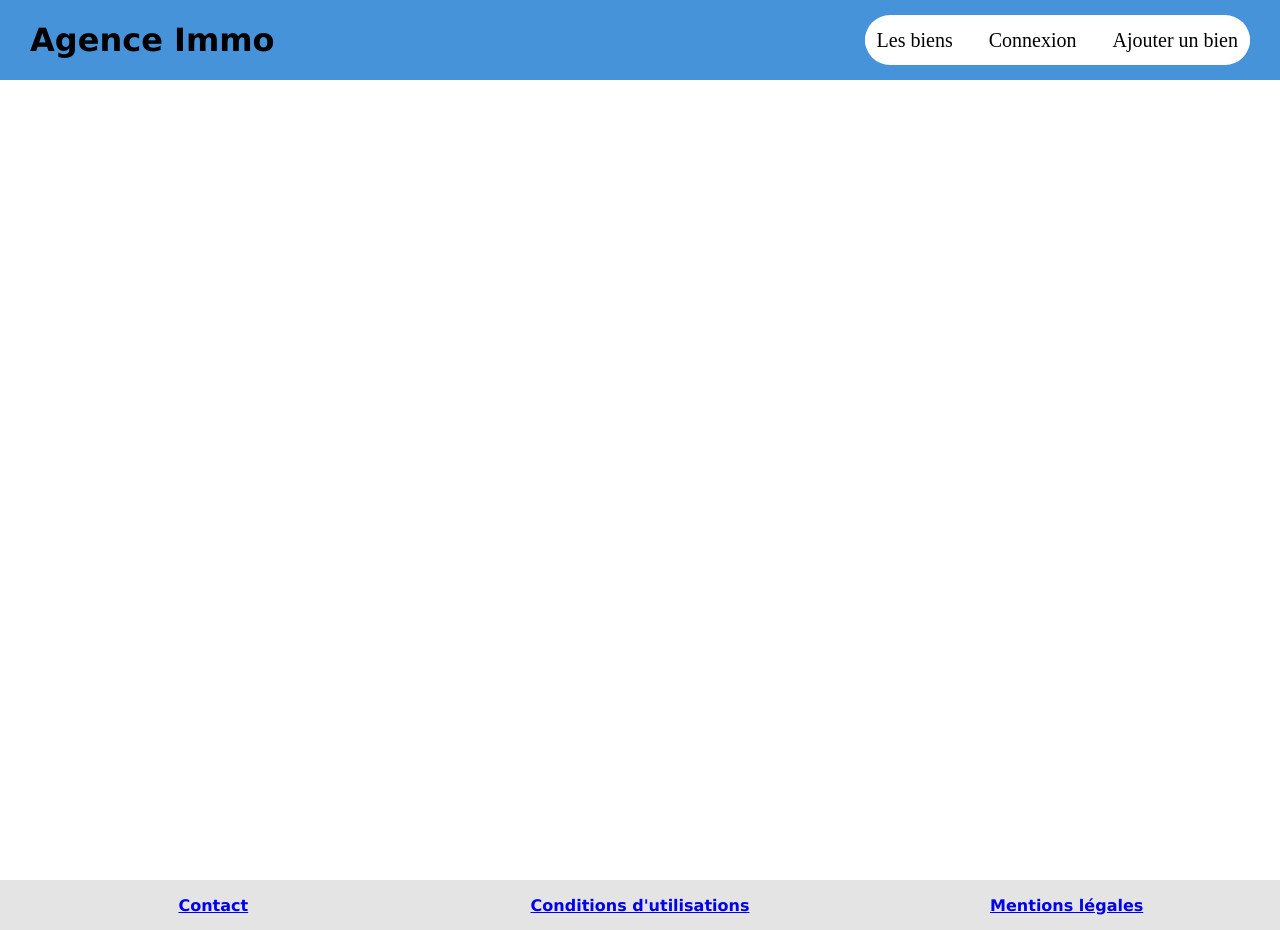
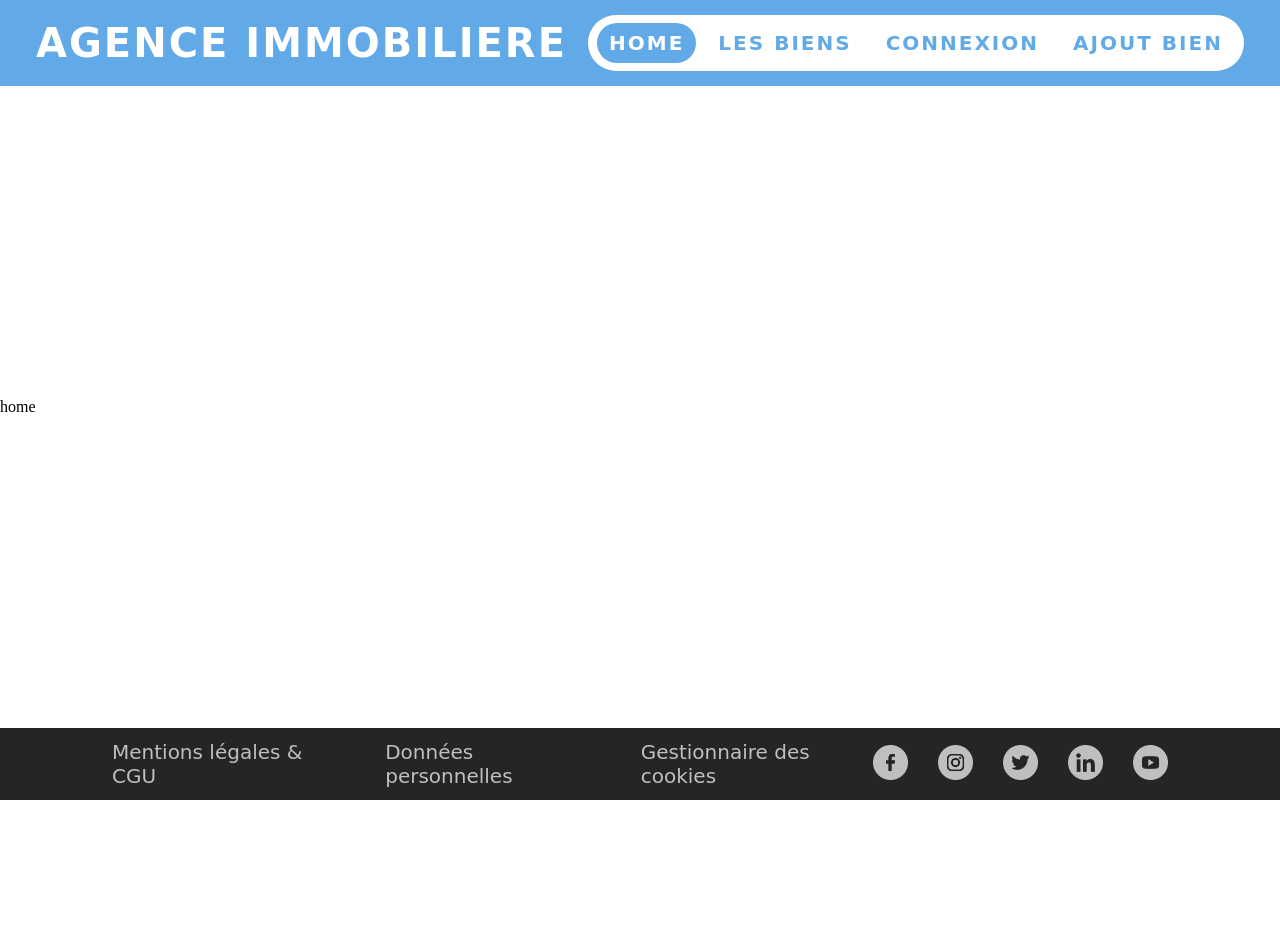
Before and after one commit to DrCosmo/AgenceMiss3, a PHP site: page /?page=home in a window 1280 px wide. After the commit the page ends 800 px from the top, so only its background shows below. Run offline with PHP 8.4, Linux system fonts and the light colour scheme; data that the repository does not hold is empty.

Commit message:
update v1.2

```diff
--- a/css/styles.css
+++ b/css/styles.css
@@ -1,170 +1,208 @@
 *{
+    margin: 0;
     padding: 0;
-    margin: 0;
     box-sizing: border-box;
+    list-style: none;
+    text-decoration: none;
+    color: black;
+    transition: 250ms;
 }
 
 body{
-    background-color: #fff;
     height: 100vh;
     width: 100vw;
+    max-width: 100vw;
+    display: flex;
+    flex-direction: column;
 }
 
 /*
-HEADER
+==============================
+==                          ==
+==          HEADER          ==
+==                          ==
+==============================
 */
 
 header{
-    background-color: #4793da;
-    height: 80px;
-    width: 100vw;
+    background-color: #61a9e7;
     display: flex;
     flex-direction: row;
+    justify-content: space-evenly;
     align-items: center;
-    justify-content: space-between;
-    padding: 10px 30px;
+    padding: 15px;
+    font-family: 'Brush Script MT', cursive;
 }
 
-header ul{
-    height: 50px;
-    width: fit-content;
+header h1{
+    font-size: 40px;
+    letter-spacing: 2px;
+    color: #fff;
+}
+
+header nav{
     display: flex;
     flex-direction: row;
-    justify-content: center;
-    gap: 12px;
-    align-items: center;
-    background: #fff;
-    list-style: none;
-    border-radius: calc(50px/2);
+    gap: 10px;
+    background-color: white;
+    padding: 8px 9px;
+    border-radius: 100px;
 }
 
-header ul li a{
-    color: black;
-    height: 50px;
-    text-decoration: none;
-    background-color: hsl( 0, 0%, 100%);
+header nav a{
+    color: #61a9e7;
+    font-weight: bold;
+    letter-spacing: 2px;
+    font-size: 20px;
+    background-color: hsl(0, 0%, 100%);
     padding: 8px 12px;
-    border-radius: 50px;
-    font-size: 20px;
+    border-radius: 100px;
 }
 
-header ul li a:hover{
-    background: hsl( 0, 0%, 90%);
+header nav a:hover:not(.selected){
+    background-color: hsl(0, 0%, 90%);
 }
 
-header ul li .navSelected{
-    background: #4793da;
+header nav .selected{
+    background-color: #61a9e7;
     color: #fff;
 }
 
 /*
-SECTION
+===============================
+==                           ==
+==          MIDPAGE          ==
+==                           ==
+===============================
 */
 
-.midpage{
-    width: 100%;
-    height: max-content;
+.page{
+    flex: 1;
     display: flex;
     flex-direction: row;
-    justify-content: center;
     align-items: center;
+    overflow: hidden;
 }
 
+/*
+==================================
+==                              ==
+==          FormSearch          ==
+==                              ==
+==================================
+*/
+
 #formSearch{
+    background-color: #dddddd;
+    width: fit-content;
+    height: fit-content;
+    padding: 15px;
+    border-radius: 0 5px 5px 0;
     display: flex;
-    padding: 10px;
-    max-width: fit-content;
-    height: fit-content;
-    background-color: #d1e0e3;
     flex-direction: column;
-    gap: 20px;
+    gap: 10px;
+    align-self: center;
 }
 
 #formSearch div{
     display: flex;
     flex-direction: row;
     gap: 10px;
+    font-size: 20px;
 }
 
 #formSearch div label{
-    width: 60px;
+    width: 70px;
 }
 
 #formSearch div select{
+    appearance: none;
+    background-color: hsl(0, 0%, 80%);
+    border-radius: 5px;
+    padding: 0 10px;
+    border: 1px hsl(0, 0%, 70%) solid;
     width: 100%;
-    appearance: none;
-    background-color: #c0d4d8;
-    border-radius: 5px;
-    border: 1px solid black;
-    padding: 0 5px 0 5px;
 }
 
-#submit{
-    width: 33%;
-    appearance: none;
-    background-color: #c0d4d8;
-    border-radius: 5px;
-    border: 1px solid black;
-    padding: 1px 5px;
-    margin-top: 10px;
-    align-self: center;
+#formSearch div select:hover{
+    background-color: #61a9e7;
 }
 
-#formAjoutbien{
-    background-color: #d1e0e3;
-    height: auto;
+#formSearch div select:focus{
+    background-color: #61a9e7;
+}
+
+#formSearch #submit,
+#formSearch #reset{
     width: fit-content;
-    padding: 10px;
-    display: flex;
-    flex-direction: column;
-    gap: 8px;
-    flex-wrap: wrap;
+    padding: 2px 5px;
+    appearance: none;
+    background-color: hsl(0, 0%, 80%);
+    border: 1px hsl(0, 0%, 70%) solid;
+    padding: 4px 8px;
     border-radius: 5px;
 }
 
-#formAjoutbien div{
+#formSearch .send{
     display: flex;
     flex-direction: row;
-    gap: 5px;
+    align-items: center;
+    justify-content: space-evenly;
+    width: 100%;
+    height: fit-content;
+    margin-top: 10px;
 }
 
-#formAjoutbien div input:not(input[type="radio"]){
-    appearance: none;
-    border: none;
-    width: max-content;
-    background-color: #c0d4d8;
-    padding: 2px 5px;
-    border: 1px solid black;
-    border-radius: 5px;
+#formSearch #submit:hover{
+    background-color: #61e76c;
 }
 
-#formAjoutbien div input[type="radio"]{
-    appearance: none;
-    display: none;
-    border-radius: 5px;
+#formSearch #reset:hover{
+    background-color: #e76561;
 }
 
-#formAjoutbien div input[type="radio"]+label{
-    padding: 0px 5px;
-    border: 1px dashed black;
-    background-color: #c0d4d8;
-    border-radius: 5px
+/*
+============================
+==                        ==
+==          LIST          ==
+==                        ==
+============================
+*/
+
+#listerBiens{
+    height: 100%;
+    width: 100%;
+    overflow: scroll;
+    overflow-x: hidden;
+    padding: 30px 50px;
+    display: flex;
+    flex-direction: column;
+    gap: 30px;
 }
 
-#formAjoutbien div input[type="radio"]:checked+label{
-    font-weight: bold;
-    border: 1px solid black;
+#listerBiens a{
+    height: auto;
+    width: auto;
+    border-bottom: 1px black solid;
+    padding-bottom: 30px;
+    display: flex;
+    flex-direction: row;
+    justify-content: space-between;
+    align-items: center;
 }
 
-#formAjoutbien div select{
-    appearance: none;
+#listerBiens a:last-child{
     border: none;
-    width: max-content;
-    background-color: #c0d4d8;
-    padding: 2px 5px;
-    border: 1px solid black;
-    border-radius: 5px;
 }
+
+/*
+=============================
+==                         ==
+==          LOGIN          ==
+==                         ==
+=============================
+*/
+
 
 .menuLogin{
     width: 300px;
@@ -172,7 +210,9 @@ SECTION
     border: 1px solid #ccc;
     padding: 20px;
     text-align: center;
+    height: fit-content;
 }
+
 .menuLogin h2 {
     margin-top: 0;
 }
@@ -205,195 +245,71 @@ SECTION
 .menuLogin button:hover {
     background-color: #3e8e41;
 }
+
 .menuMembre{
     display: flex;
     flex-direction: column;
     background-color: azure;
  }
-/* css liste des bien*/
-h1, h2, h3, h4 {
-    font-family: 'Lucida Sans', 'Lucida Sans Regular', 'Lucida Grande', 'Lucida Sans Unicode', Geneva, Verdana, sans-serif;
+
+/*
+==============================
+==                          ==
+==          FOOTER          ==
+==                          ==
+==============================
+*/
+
+footer{
+    display: flex;
+    flex-direction: row;
+    bottom: 0;
+    background-color: #252526;
+    padding: 12px;
+    justify-content: space-between;
+    align-items: center;
+    font-family: 'Brush Script MT', cursive;
 }
 
-#listerBiens {
-    height: 100%;
-    width: 100%;
-    padding: 75px;
-    overflow-y: scroll;
+footer div{
     display: flex;
-    flex-direction: column;
-    align-items: center;
-    gap: 75px;
+    flex-direction: row;
 }
 
-#listerBiens a {
-    width: auto;
-    height: auto;
-    background-color: #e2e2e2;
-    padding: 20px 10px;
-    border-radius: 10px;
-    display: flex;
-    justify-content: space-between;
+footer .social{
+    margin-right: 100px;
 }
 
-#listerBiens a:hover {
-    background-color: #d4d4d4;
+footer .pages{
+    margin-left: 100px;
 }
 
-#listerBiens a .left {
-    height: auto;
-    width: 65%;
-    background-color: #ea094b;
-    color: #fff;
-    border-radius: 10px;
-    padding: 5px 15px;
+footer .social ul{
+    display: flex;
+    flex-direction: row;
+    gap: 30px;
 }
 
-#listerBiens a:hover .left {
-    background-color: #da0948;
+footer .social ul img{
+    height: 35px;
+    filter: invert(75%);
 }
 
-#listerBiens a .left .title {
-    padding-left: 50px;
+footer .social ul img:hover{
+    filter: invert(100%);
 }
 
-#listerBiens a .left .infos {
+footer .pages{
     display: flex;
     flex-direction: row;
-    justify-content: space-evenly;
+    gap: 50px;
 }
 
-#listerBiens a .left .infos div {
-    width: 20%;
-    background-color: #fff;
-    color: black;
-    display: flex;
-    flex-direction: column;
-    align-items: center;
-    border-radius: 5px;
-    padding: 2px 5px;
-}
-
-#listerBiens a:hover .left .infos div {
-    background-color: rgb(231, 231, 231);
-}
-
-#listerBiens a .left .description {
-    padding: 4px 0;
-}
-
-#listerBiens a .left .description h4 {
-    padding: 0 0 4px 0;
-}
-
-#listerBiens a img {
-    height: 100%;
-    width: auto;
-}
-
-/*css afficher un bien*/
-
-.midpage{
-    height: 100%;
-    width: 100%;
-    overflow-y: scroll;
-    display: flex;
-    flex-direction: column;
-    justify-content: space-evenly;
-    align-items: center;
-    gap: 50px;
-    padding-top: 5%;
-}
-
-.slider{
-    height: 360px;
-    width: auto;
-    aspect-ratio: 16/9;
-    display: flex;
-    overflow-x: auto;
-    scroll-snap-type: x mandatory;
-    scroll-behavior: smooth;
-
-    border-radius: 10px 10px 0px 0px;
-}
-
-.slider img{
-    flex: 1 0 100%;
-    scroll-snap-align: start;
-    object-fit: cover;
-}
-
-.top{
-    background-color: #4793da;
-    width: auto;
-    padding: 20px;
-    display: flex;
-    justify-content: space-between;
-    align-items: center;
-    gap: 70px;
-    border-radius: 10px;
-}
-
-.top .topleft{
-    background-color: #fff;
-    padding: 10px 20px;
-    width: auto;
-    display: flex;
-    flex-direction: column;
-    gap: 30px;
-    border-radius: 10px;
-}
-
-.top .topleft .title{
-    background-color: #4793da;
-    padding: 5px 10px;
-    border-radius: 5px;
-    color: #fff;
-    font-size: 25px;
-}
-
-.top .topleft .caracteristiques{
-    display: flex;
-    flex-direction: column;
-    gap: 5px;
-}
-
-.top .topleft .caracteristiques section{
-    display: flex;
-    flex-direction: column;
-}
-
-article{
-    width: 1000px;
+footer .pages a{
+    color: hsl(0, 0%, 75%);
     font-size: 20px;
 }
 
-
-.footer{
-    display: flex;
-    flex-direction: row;
-    justify-content: space-evenly;
-
-    height: 50px;
-    background-color: #e4e4e4;
-
-    bottom: 0;
-
-    /*Evite la selection. // merci https://www.w3schools.com/howto/howto_css_disable_text_selection.asp */
-    -webkit-user-select: none; /* Safari */
-    -ms-user-select: none; /* IE 10 and IE 11 */
-    user-select: none; /* Standard syntax */
+footer .pages a:hover{
+    color: hsl(0, 0%, 100%);
 }
-
-
-
-.footer a{
-    width: 100%;
-    display: flex;
-    align-items: center;
-    justify-content: center;
-}
-
-.footer a:hover{
-    background-color: #d4d4d4;
-}
--- a/inc/footer.inc.php
+++ b/inc/footer.inc.php
@@ -1,21 +1,24 @@
+        </div>
 
- </section>
- <footer class="footer">
-            <a href="pages/contact.html">
-                <h4>
-                    Contact
-                </h4>
-            </a>
-            <a href="pages/conditions_d_utilisations.html">
-                <h4>
-                    Conditions d'utilisations
-                </h4>
-            </a>
-            <a href="pages/mentions_legales.html">
-                <h4>
-                    Mentions légales
-                </h4>
-            </a>
+        <footer>
+            <div class="pages">
+                <a href="?page=mentionlegalecgu">Mentions légales & CGU</a>
+                <a href="?page=donneesperso">Données personnelles</a>
+                <a href="?page=cookies">Gestionnaire des cookies</a>
+            </div>
+            <div class="social">
+                <ul>
+                    <li><a href="https://www.facebook.com"><img src="images/facebook.png" alt="facebook.icon"></a></li>
+                    <li><a href="https://www.instagram.com"><img src="images/instagram.png" alt="instagram.icon"></a></li>
+                    <li><a href="https://www.twitter.com"><img src="images/twitter.png" alt="twitter.icon"></a></li>
+                    <li><a href="https://www.linkedin.com"><img src="images/linkedin.png" alt="linkedin.icon"></a></li>
+                    <li><a href="https://www.youtube.com"><img src="images/youtube.png" alt="youtube.icon"></a></li>
+                </ul>
+            </div>
         </footer>
+
+
+
+        <script> </script>
     </body>
 </html>
--- a/inc/header.inc.php
+++ b/inc/header.inc.php
@@ -1,27 +1,22 @@
 <!DOCTYPE html>
-<?php
-session_start();
-?>
-<html>
+<html lang="en">
 <head>
     <meta charset="UTF-8">
     <meta http-equiv="X-UA-Compatible" content="IE=edge">
     <meta name="viewport" content="width=device-width, initial-scale=1.0">
-    <link rel="stylesheet" href="css\styles.css">
-    <title>Agence immobilière de NBB</title>
+    <link rel="stylesheet" href="css/styles.css">
+    <title>test</title>
 </head>
-
 <body>
     <header>
-            <h1>
-                Agence Immo
-            </h1>
+        <div>
+            <h1>AGENCE IMMOBILIERE</h1>
+        </div>
         <nav>
-                <ul>
-                    <li><a href="?page=lesBiens" class="<?php if($page=="lesBiens"){ echo'navSelected'; }?>">Les biens</a></li>
-                    <li><a href="?page=connexion" class="<?php if($page=="lesBiens"){ echo'navSelected'; }?>">Connexion</a></li>
-                    <li><a href="?page=ajoutBien" class="<?php if($page=="lesBiens"){ echo'navSelected'; }?>">Ajouter un bien</a></li>
-                </ul>
+            <a href="?page=home" id="navHome"  class="<?php if ( $_GET['page'] == "home" ) { echo "selected"; } ?>">HOME</a>
+            <a href="?page=lesbiens" id="navLesBiens" class="<?php if ( $_GET['page'] == "lesbiens" ) { echo "selected"; } ?>">LES BIENS</a>
+            <a href="?page=connexion" id="navConnexion" class="<?php if ( $_GET['page'] == "connexion" ) { echo "selected"; } ?>">CONNEXION</a>
+            <a href="?page=ajoutbien" id="navAjoutBien" class="<?php if ( $_GET['page'] == "ajoutbien" ) { echo "selected"; } ?>">AJOUT BIEN</a>
         </nav>
     </header>
-        <section class="midpage">
+    <div class="page">
--- a/index.php
+++ b/index.php
@@ -1,32 +1,35 @@
 <?php
 
+include_once "inc/header.inc.php";
 
-
-include_once 'inc/header.inc.php';
-
-if (!isset($_GET['page']))
-{
-    $page="lesBiens";
-}
-else {
-    $page = $_GET['page'];
+if(!isset($_GET['page'])){
+    $page="home";
+}else{
+    $page=$_GET['page'];
 }
 
 switch($page){
 
-	case 'lesBiens' :{
-		include("vuescontroleurs/formSearch.php");
-                include("vues/list.php");
-                break;
-	}
-	case 'connexion' :{
-		include("vues/formulaireConnexion.php");break;
-	}
-        case 'ajoutBien' :{
-                include("vuescontroleurs/ajoutBien.php");break;
+        case "home" :{
+            echo'home';
+            break;
+        }
+        case "lesbiens" :{
+            include_once("controleurs/formSearch.php");
+            include_once("vues/list.php");
+            break;
+        }
+        case 'connexion' :{
+            include_once("controleurs/formConnexion.php");
+            break;
+        }
+        case 'ajoutbien' :{
+            include_once("controleurs/ajoutBien.php");
+            break;
         }
 
 }
 
-include_once 'inc/footer.inc.php';
+include_once "inc/footer.inc.php";
+
 ?>
--- a/vues/search.php
+++ b/vues/search.php
@@ -24,5 +24,8 @@
             ?>
         </select>
     </div>
-    <input type="submit" id="submit" name="submit" value="Rechercher">
+    <div class="send">
+        <input type="submit" id="reset" name="reset" value="Effacer">
+        <input type="submit" id="submit" name="submit" value="Rechercher">
+    </div>
 </form>
```
Also changed, not shown: controleurs/ajoutBien.php (added, +21 -0 lines), controleurs/formConnexion.php (added, +19 -0 lines), controleurs/formSearch.php (added, +20 -0 lines), modeles/fonctionsAccesBDD.php (+2 -9 lines), vues/formulaireConnexion.php (+4 -11 lines), vues/list.php (+18 -10 lines), controleurs/controList.php (added), images/facebook.png (added), images/instagram.png (added), images/linkedin.png (added), images/twitter.png (added), images/youtube.png (added). Lines whose indentation alone changed are shown as unchanged.
